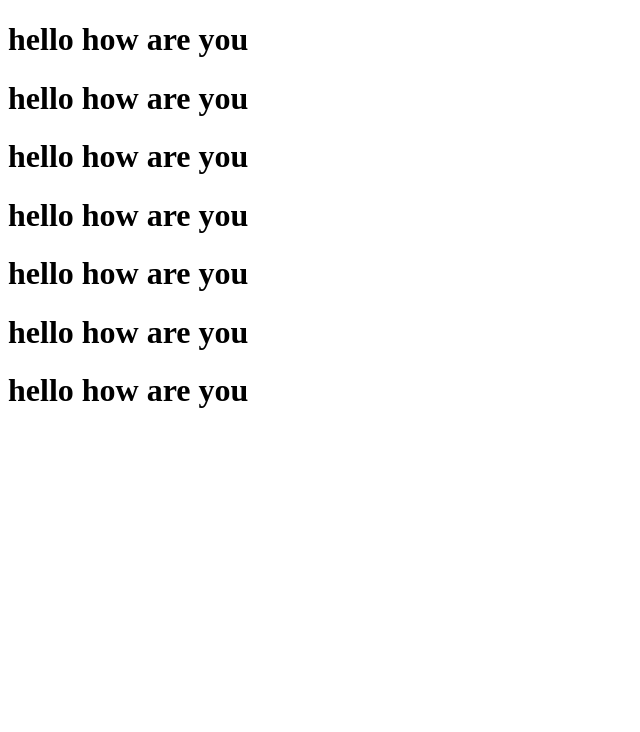
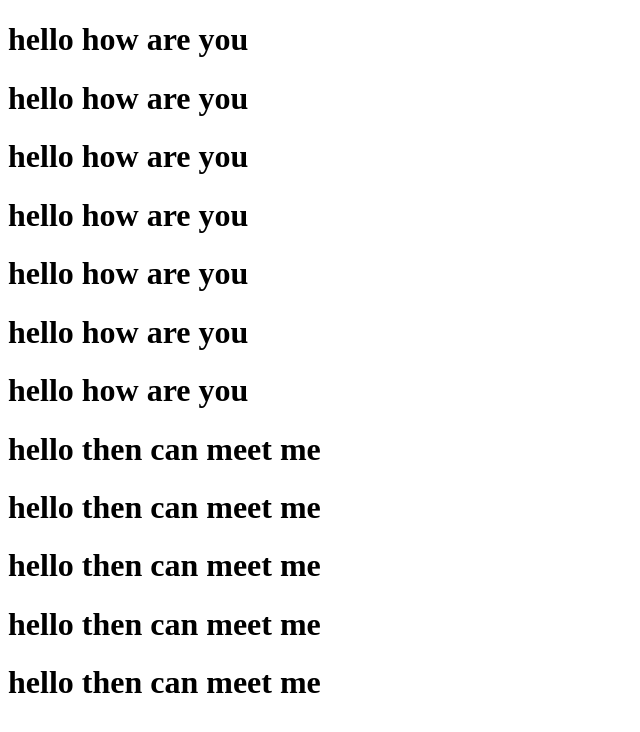
Before and after one commit to Pragati1507/example1, a plain HTML site: page index.html in a window 1280 px wide. Shown: the whole page, without its empty margins (0-640 px from the left). Drawn offline with Linux system fonts and the light colour scheme.

Commit message:
Update index.html

```diff
--- a/index.html
+++ b/index.html
@@ -13,5 +13,11 @@
     <h1>hello how are you </h1>
     <h1>hello how are you </h1>
     <h1>hello how are you </h1>
+    <h1>hello then can meet me </h1>
+    <h1>hello then can meet me </h1>
+    <h1>hello then can meet me </h1>
+    <h1>hello then can meet me </h1>
+    <h1>hello then can meet me </h1>
+
 </body>
 </html>
```
